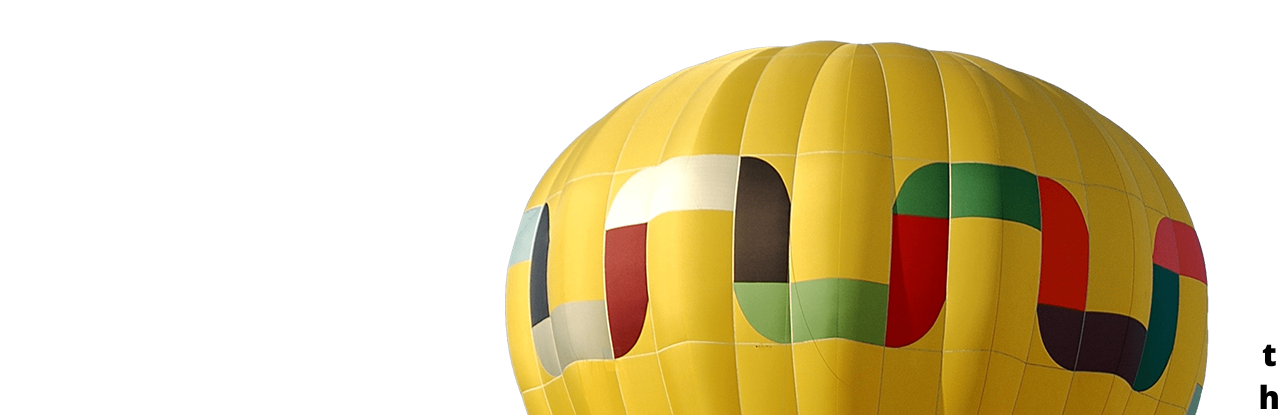
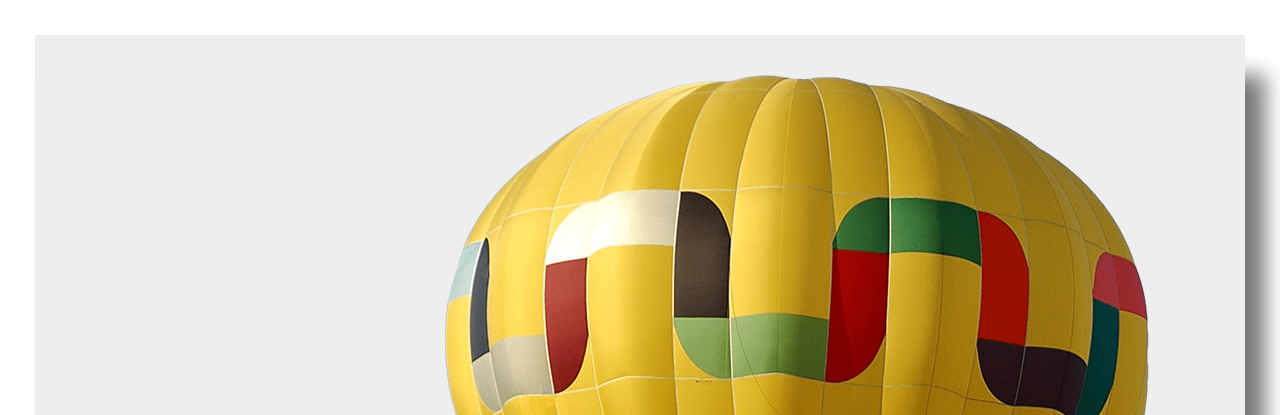
Before and after one commit to IG-Kim2511/the-road-2020-0908, a plain HTML site: page index.html in a window 1280 px wide. Shown: the top 415 px of the page. Drawn offline with nearby package versions, Linux system fonts and the light colour scheme.

Commit message:
css:global

```diff
--- a/style.css
+++ b/style.css
@@ -1,3 +1,39 @@
+/* [global] */
+
+:root {
+  /* color */
+  --primary-color: #2b81e4;
+  --secondary-color: #eee;
+  --white-color: #fff;
+  --grey-color: #555;
+  --light-grey-color: #777;
+  --test-color: yellow;
+
+  /* font size */
+
+  --font-large: 1.6rem;
+  --font-medium: 1.4rem;
+  --font-regular: 1.2rem;
+  --font-basic: 1rem;
+  --font-micro: 0.8rem;
+
+  /* font weight */
+
+  --weight-bold: 700;
+  --weight-semi-bold: 600;
+  --weight-basic: 400;
+
+  /* letterspacing */
+  --letterspacing-basic: 0.1rem;
+
+  /* size */
+  --size-border-radius: 0.5rem;
+
+  /* animation */
+  --animation-duration: 0.3s;
+}
+
+/* common styles */
 * {
   font-family: "Open Sans", sans-serif;
 
@@ -11,9 +47,23 @@
   outline: none;
 }
 
+html {
+  font-size: 62.5%;
+}
 
-.center{
+.center {
   display: flex;
   justify-content: center;
   align-items: center;
 }
+
+.container {
+  margin: 3.5rem;
+  box-shadow: 2rem 4rem 2rem var(--light-grey-color);
+  overflow: hidden;
+
+  background-color: var(--secondary-color);
+}
+
+/* [navbar] */
+/* background-color: yellowgreen; */
```
